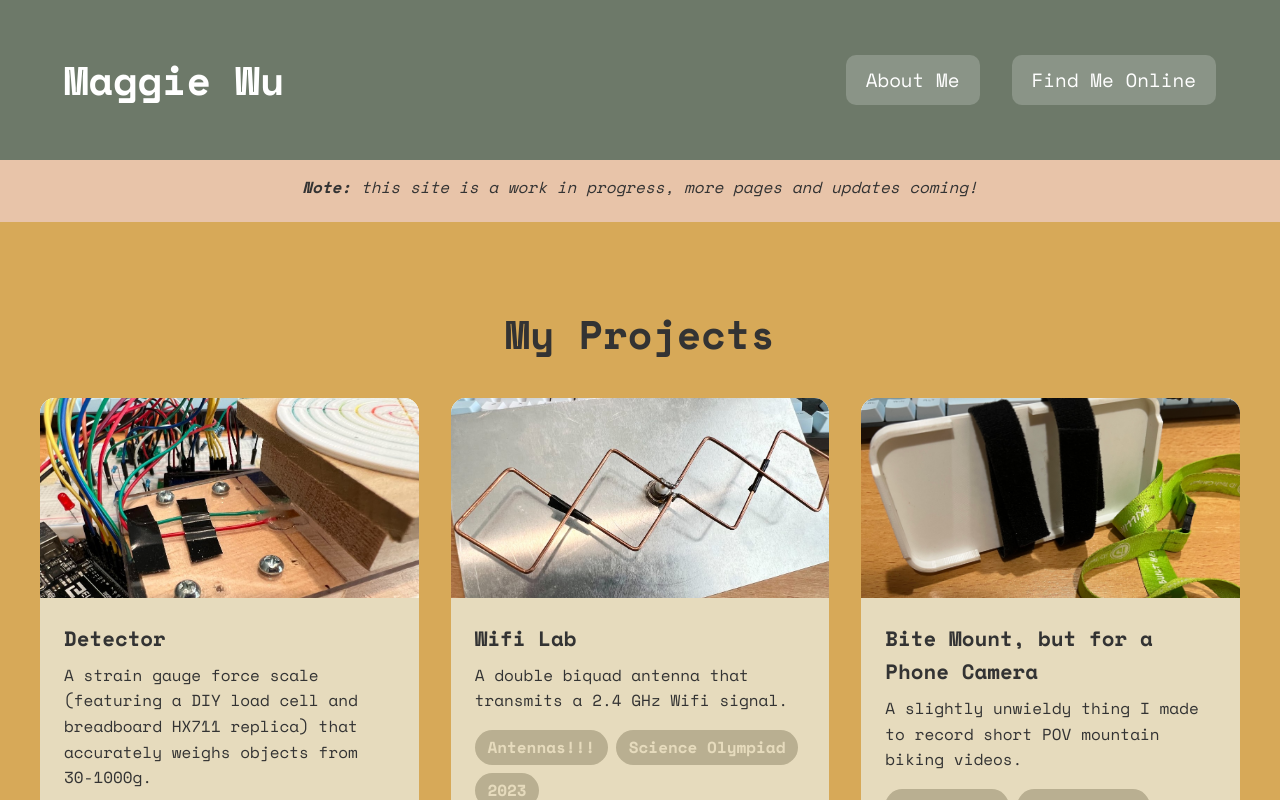
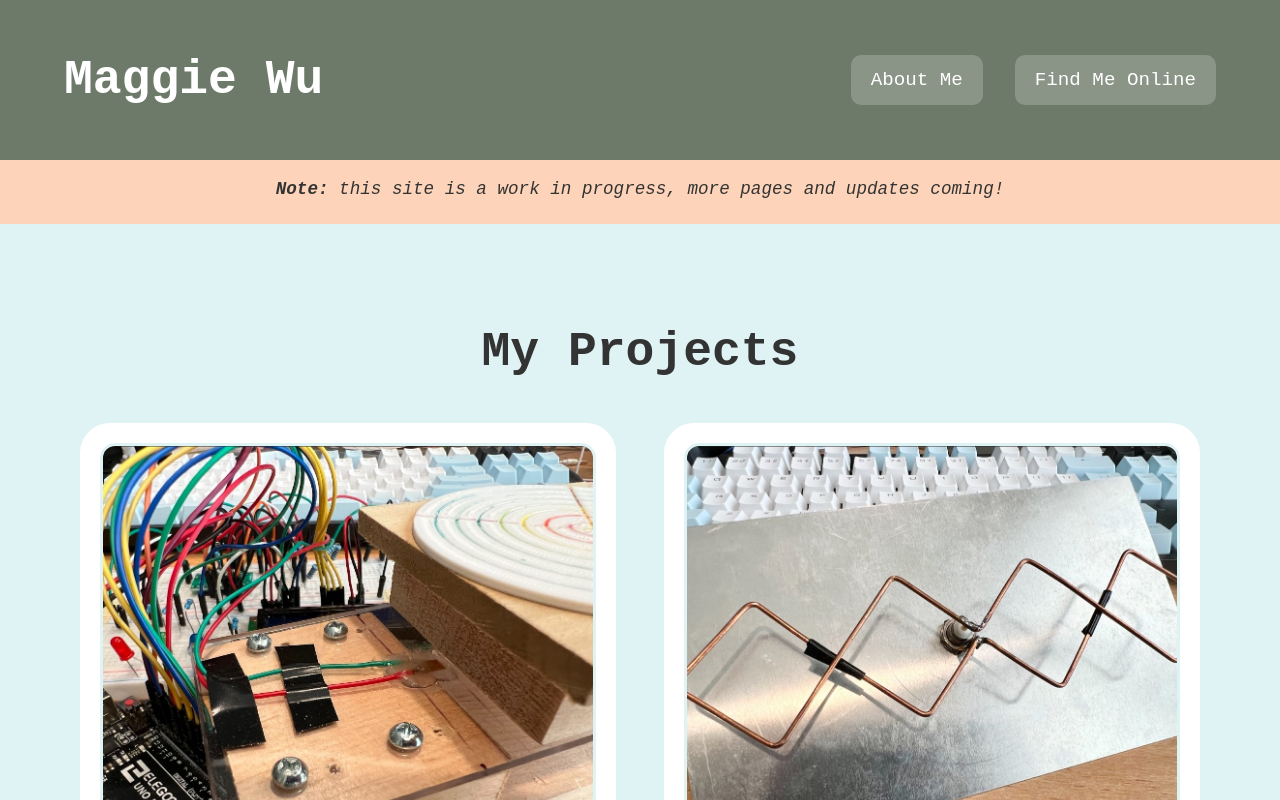
Before and after one commit to notmuffinhead/notmuffinhead.github.io, a Next.js app in the folder latest/: page / in a window 1280 px wide. Shown: the top 800 px of the page. Built offline with nearby package versions, Linux system fonts and the light colour scheme.

Commit message:
modified colors and appearance of website

```diff
--- a/latest/components/About.module.css
+++ b/latest/components/About.module.css
@@ -1,6 +1,6 @@
 .about {
   background: var(--morning-birch);
-  padding: 80px 100px;
+  padding: 80px 100px 150px;
 }
 
 .aboutContainer {
--- a/latest/components/Contact.module.css
+++ b/latest/components/Contact.module.css
@@ -1,6 +1,6 @@
 .contact {
   background: var(--alpine-clay);
-  padding: 80px 100px;
+  padding: 80px 100px 200px;
   text-align: center;
 }
 
--- a/latest/components/ProjectCard.module.css
+++ b/latest/components/ProjectCard.module.css
@@ -1,8 +1,9 @@
 .projectCard {
-  background: var(--cream);
-  border-radius: 15px;
+  background: white;
+  border-radius: 30px;
   overflow: hidden;
   cursor: pointer;
+  border: 20px solid white;
 }
 
 .projectCard:hover {
@@ -10,8 +11,10 @@
 }
 
 .projectImage {
-  height: 200px;
+  height: 400px;
   background: white;
+  border-radius: 15px;
+  border: 3px solid var(--sky-blue);
   display: flex;
   align-items: center;
   justify-content: center;
@@ -24,6 +27,10 @@
   padding: 1.5rem;
 }
 
+.projectContent p {
+  font-size: 1.2rem;
+}
+
 .projectTags {
   display: flex;
   flex-wrap: wrap;
@@ -32,8 +39,8 @@
 
 .tag {
   padding: 0.3rem 0.8rem;
-  background: var(--misty-sage);
-  color: var(--cream);
+  background: var(--alpine-clay);
+  color: white;
   border-radius: 20px;
   font-size: 1rem;
   font-weight: bold;
--- a/latest/components/Projects.js
+++ b/latest/components/Projects.js
@@ -45,7 +45,7 @@ export default function Projects() {
 
   return (
     <section id="projects" className={styles.projects}>
-      <h2>My Projects</h2>
+      <h2>{"My Projects"}</h2>
       <div className={styles.projectsGrid}>
         {projects.map(project => (
           <ProjectCard key={project.id} project={project} />
--- a/latest/components/Projects.module.css
+++ b/latest/components/Projects.module.css
@@ -1,18 +1,18 @@
 .projects {
-  background: var(--wild-mustard);
-  padding: 80px 40px;
+  background: var(--sky-blue);
+  padding: 90px 80px 100px;
   margin: 0 auto;
 }
 
 .projectsGrid {
   display: grid;
-  grid-template-columns: repeat(auto-fit, minmax(350px, 1fr));
-  gap: 2rem;
+  grid-template-columns: 1fr 1fr;
+  gap: 3rem;
 }
 
 @media (max-width: 768px) {
   .projects {
-    padding: 40px 20px;
+    padding: 40px 40px;
   }
 
   .projectsGrid {
--- a/latest/styles/ProjectDetail.module.css
+++ b/latest/styles/ProjectDetail.module.css
@@ -1,6 +1,6 @@
 .projectDetail {
   min-height: 100vh;
-  background: var(--cream);
+  background: var(--sky-blue);
   padding: 2rem;
 }
 
--- a/latest/styles/globals.css
+++ b/latest/styles/globals.css
@@ -1,10 +1,11 @@
 @import url('https://fonts.googleapis.com/css2?family=Space+Mono:wght@400;700&display=swap');
 
 :root {
-  --morning-birch: #e8c4a9;
+  /* --morning-birch: #e8c4a9;  */
+  --morning-birch: #fdd4b9;
   --alpine-clay: #c29681;
   --misty-sage: #b9af91;
-  --wild-mustard: #d7a958;
+  --sky-blue: #dff3f5; /* a color i made */
   --evergreen-shadow: #6d7969;
   --cream: #e6dbbd;
   --light-black: #333;
@@ -21,33 +22,33 @@ html {
 }
 
 body {
-  font-family: 'Space Mono', monospace;
+  font-family: 'Fira Code', monospace;
   line-height: 1.6;
   color: #333;
 }
 
 h1 {
   color: white;
-  font-size: 2.5rem;
+  font-size: 3rem;
   margin: 0;
 }
 
 h2 {
   color: var(--light-black);
   text-align: center;
-  font-size: 2.5rem;
+  font-size: 3rem;
   margin-bottom: 2rem;
 }
 
 h3 {
   color: var(--light-black);
-  font-size: 1.3rem;
+  font-size: 1.8rem;
   margin-bottom: 0.5rem;
 }
 
 p {
   color: var(--light-black);
-  font-size: 1rem;
+  font-size: 1.1rem;
   margin-bottom: 1rem;
 }
 
```
Also changed, not shown: latest/components/TempBanner.module.css (line endings or trailing spaces).
